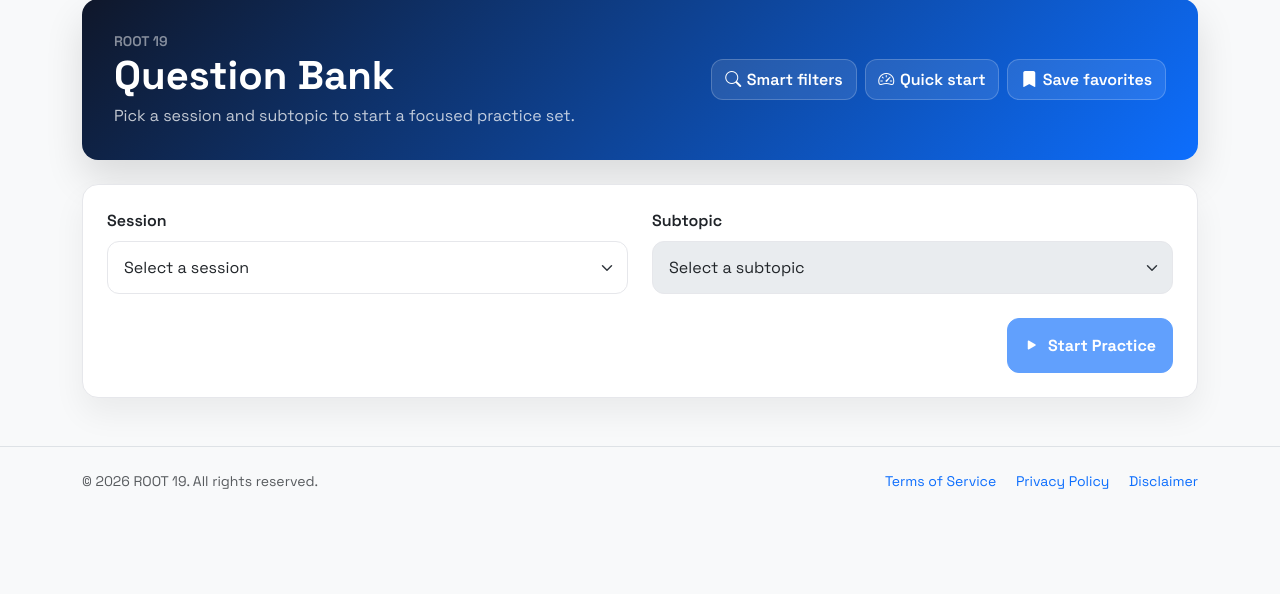
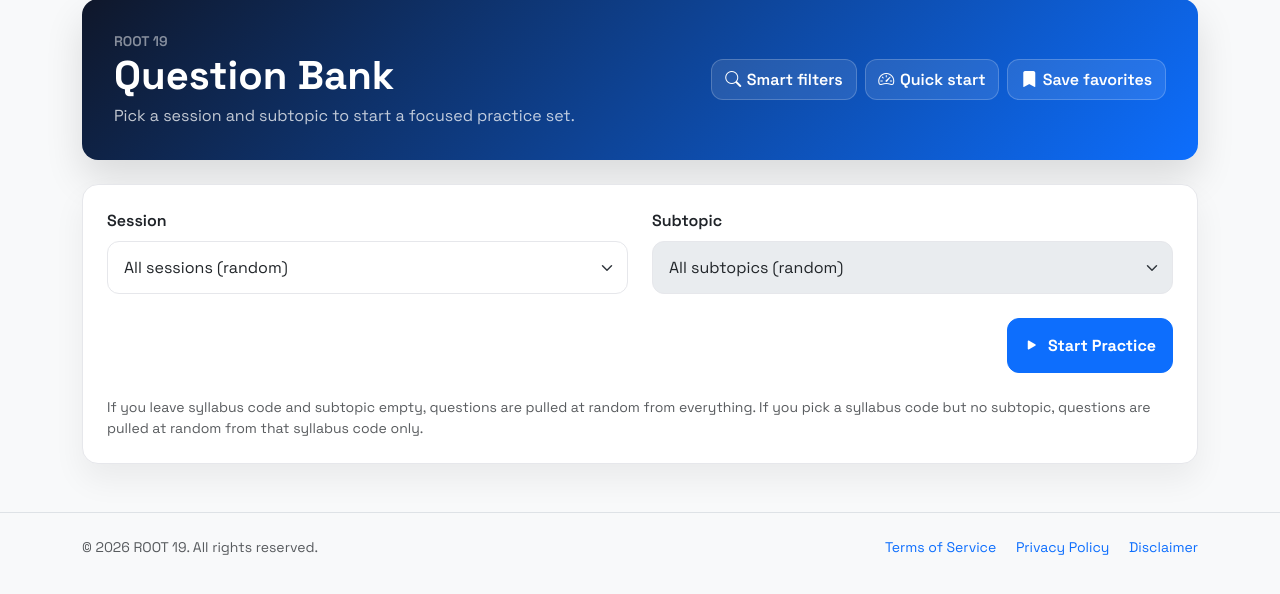
Before and after one commit to Dynamicfire07/root19-django-upload, a Django app: page /question-bank/ in a window 1280 px wide. Shown: the part 105-699 px from the top of the page. Run offline with Django 5.2, Linux system fonts and the light colour scheme; data that the repository does not hold is empty; some libraries are stand-ins or nearby versions.

Commit message:
random fucks

```diff
--- a/main/templates/question_bank.html
+++ b/main/templates/question_bank.html
@@ -45,7 +45,7 @@
                 <div class="col-md-6">
                     <label for="session_code" class="form-label fw-semibold">Session</label>
                     <select id="session_code" class="form-select">
-                        <option value="" disabled selected>Select a session</option>
+                        <option value="" selected>All sessions (random)</option>
                         {% for opt in session_options %}
                         <option value="{{ opt.code }}">{{ opt.label }} ({{ opt.display }})</option>
                         {% endfor %}
@@ -55,14 +55,20 @@
                 <div class="col-md-6">
                     <label for="subtopic" class="form-label fw-semibold">Subtopic</label>
                     <select id="subtopic" class="form-select" disabled>
-                        <option value="" disabled selected>Select a subtopic</option>
+                        <option value="" selected>All subtopics (random)</option>
                     </select>
                 </div>
 
                 <div class="col-12 d-flex justify-content-end">
-                    <button type="button" id="start-practice" class="btn btn-primary" disabled>
+                    <button type="button" id="start-practice" class="btn btn-primary">
                         <i class="bi bi-play-fill me-1"></i> Start Practice
                     </button>
+                </div>
+                <div class="col-12">
+                    <p class="text-muted small mb-0">
+                        If you leave syllabus code and subtopic empty, questions are pulled at random from everything.
+                        If you pick a syllabus code but no subtopic, questions are pulled at random from that syllabus code only.
+                    </p>
                 </div>
             </form>
         </div>
@@ -72,32 +78,40 @@
         $('#session_code').change(function () {
             const sessionCode = $(this).val();
             const subtopicDropdown = $('#subtopic');
-            subtopicDropdown.empty().append('<option value="" disabled selected>Loading...</option>');
-            subtopicDropdown.prop('disabled', true);
-            $('#start-practice').prop('disabled', true);
+            // Reset subtopics to default state before loading
+            subtopicDropdown.empty().append('<option value="" selected>All subtopics (random)</option>');
+
+            // If no session chosen, keep "all subtopics" and enable start
+            if (!sessionCode) {
+                subtopicDropdown.prop('disabled', false);
+                return;
+            }
+
+            subtopicDropdown.prop('disabled', true).empty().append('<option value="" selected>Loading...</option>');
 
             $.get('/get-subtopics/', { session_code: sessionCode })
                 .done(function (data) {
-                    subtopicDropdown.empty().append('<option value="" disabled selected>Select a subtopic</option>');
-                    data.subtopics.forEach(subtopic => {
+                    subtopicDropdown.empty().append('<option value="" selected>All subtopics (random)</option>');
+                    (data.subtopics || []).forEach(subtopic => {
                         subtopicDropdown.append(`<option value="${subtopic}">${subtopic}</option>`);
                     });
                     subtopicDropdown.prop('disabled', false);
-                    $('#start-practice').prop('disabled', false);
                 })
                 .fail(function (xhr) {
-                    alert(`Failed to load subtopics: ${xhr.responseJSON?.error || 'Unknown error'}`);
+                    console.warn('Failed to load subtopics', xhr);
+                    subtopicDropdown.empty().append('<option value="" selected>All subtopics (random)</option>');
+                    subtopicDropdown.prop('disabled', false);
                 });
         });
 
         $('#start-practice').click(function () {
-            const sessionCode = $('#session_code').val();
-            const subtopic = $('#subtopic').val();
-            if (!sessionCode || !subtopic) {
-                alert('Please select a session code and subtopic');
-                return;
-            }
-            window.location.href = `/practice-questions/?session_code=${sessionCode}&subtopic=${subtopic}`;
+            const sessionCode = $('#session_code').val() || '';
+            const subtopic = $('#subtopic').val() || '';
+            const params = [];
+            if (sessionCode) params.push(`session_code=${encodeURIComponent(sessionCode)}`);
+            if (subtopic) params.push(`subtopic=${encodeURIComponent(subtopic)}`);
+            const query = params.length ? `?${params.join('&')}` : '';
+            window.location.href = `/practice-questions/${query}`;
         });
     </script>
     {% include 'footer.html' %}
--- a/main/views.py
+++ b/main/views.py
@@ -59,6 +59,7 @@ TOTAL_QUESTIONS_TTL = 300  # 5 minutes
 SESSION_OPTIONS_CACHE_KEY = "session_options"
 SESSION_OPTIONS_TTL = 600  # 10 minutes
 SUBTOPIC_CACHE_TTL = 600
+PRACTICE_QUESTION_LIMIT = 40  # cap to avoid loading all questions at once
 
 _study_progress_ready = False
 _password_request_ready = False
@@ -634,27 +635,40 @@ def get_subtopics(request):
         )
         subtopics = [r['subtopic'] for r in rows]
         cache.set(cache_key, subtopics, SUBTOPIC_CACHE_TTL)
-    if not subtopics:
-        return JsonResponse({'error': 'No subtopics found for this session code'}, status=404)
-
-    return JsonResponse({'subtopics': list(subtopics)})
+    # Return an empty list instead of an error to allow "all subtopics" flows
+    return JsonResponse({'subtopics': list(subtopics or [])})
 
 def practice_questions(request):
-    """Render the practice questions page with questions in random order."""
-    session_code = request.GET.get('session_code')
-    subtopic = request.GET.get('subtopic')
-
-    if not session_code or not subtopic:
-        return render(request, 'error.html', {
-            'message': 'Session code and subtopic are required'
-        })
-
-    # Fetch questions from PostgreSQL matching the filters
+    """Render practice questions with flexible filtering and random ordering."""
+    session_code = (request.GET.get('session_code') or "").strip()
+    subtopic = (request.GET.get('subtopic') or "").strip()
+    limit_override = request.GET.get('limit')
+    try:
+        limit = max(1, min(int(limit_override), 200)) if limit_override else PRACTICE_QUESTION_LIMIT
+    except (TypeError, ValueError):
+        limit = PRACTICE_QUESTION_LIMIT
+
+    # Build filtered query; select only needed columns and randomize in SQL
+    conditions = []
+    params = []
+    if session_code:
+        conditions.append("session_code = %s")
+        params.append(session_code)
+    if subtopic:
+        conditions.append("subtopic = %s")
+        params.append(subtopic)
+    where_sql = " AND ".join(conditions) if conditions else "TRUE"
+
     docs = query_all(
-        "SELECT * FROM questions WHERE session_code = %s AND subtopic = %s",
-        (session_code, subtopic),
-    )
-    random.shuffle(docs)
+        f"""
+        SELECT question_id, image_base64, answer, session_code, subtopic
+        FROM questions
+        WHERE {where_sql}
+        ORDER BY RANDOM()
+        LIMIT %s
+        """,
+        tuple(params + [limit]),
+    )
 
     user_id = request.session.get('user_id') or ""
     guest_limit = None
```
Also changed, not shown: main/templates/question_list.html (+38 -7 lines).
